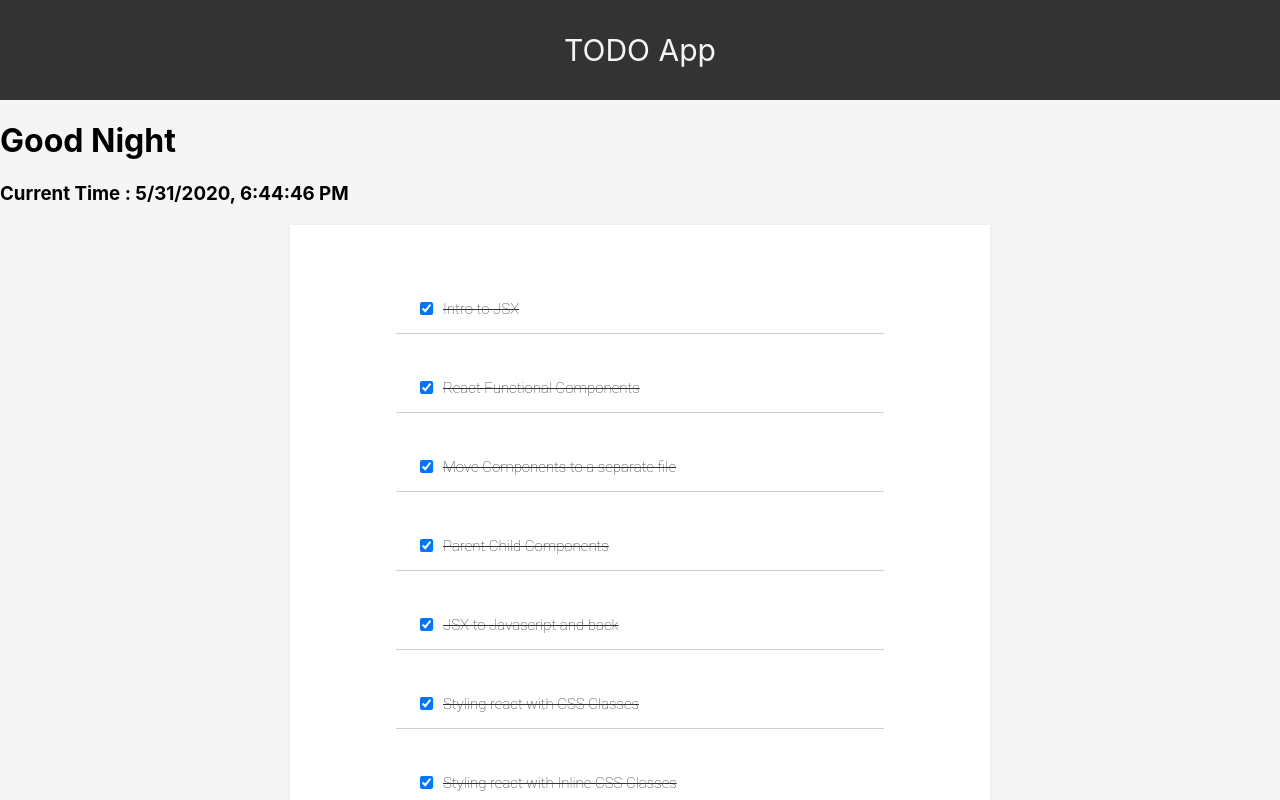
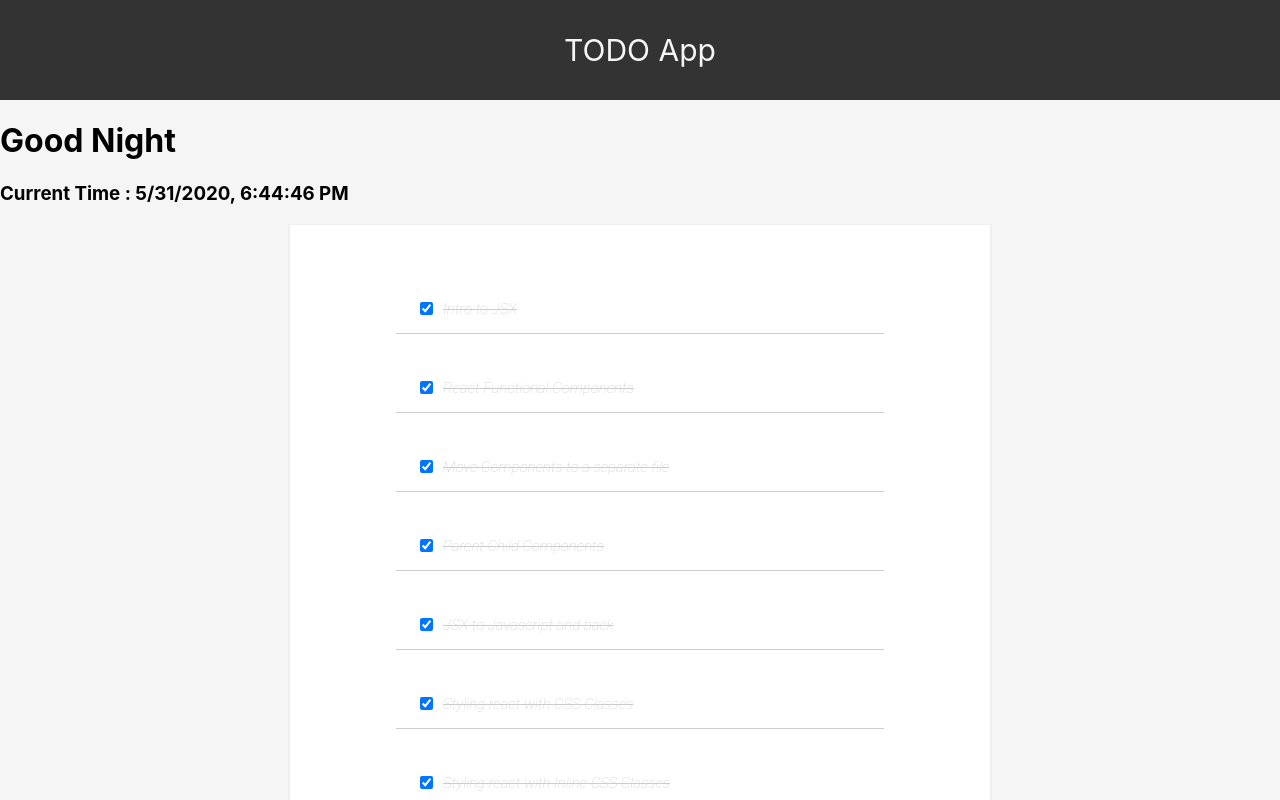
Before and after one commit to letspython3x/LearningReact, a React (Create React App) app: page / in a window 1280 px wide. Shown: the top 800 px of the page. Built offline with nearby package versions, Linux system fonts and the light colour scheme.

Commit message:
Changing Styles

```diff
--- a/src/components/TodoItem.js
+++ b/src/components/TodoItem.js
@@ -2,8 +2,11 @@
 
 class TodoItem extends React.Component {
     render() {
-        const textDecoration = this.props.item.completed ? "line-through" : "none"
-        const bold = this.props.item.completed ? "none" : "bold"
+        const completedStyle = {
+            fontStyle: "italic",
+            color: "#cdcdcd",
+            textDecoration: "line-through"
+        }
 
         return (
             <div className="todo-item">
@@ -11,7 +14,7 @@
                     type="checkbox"
                     checked={this.props.item.completed}
                     onChange={() => this.props.handleChange(this.props.item.id)} />
-                <p style={{ textDecoration: textDecoration, fontWeight: bold }}>{this.props.item.text}</p>
+                <p style={this.props.item.completed ? completedStyle : null}>{this.props.item.text}</p>
             </div>
         )
     }
```
